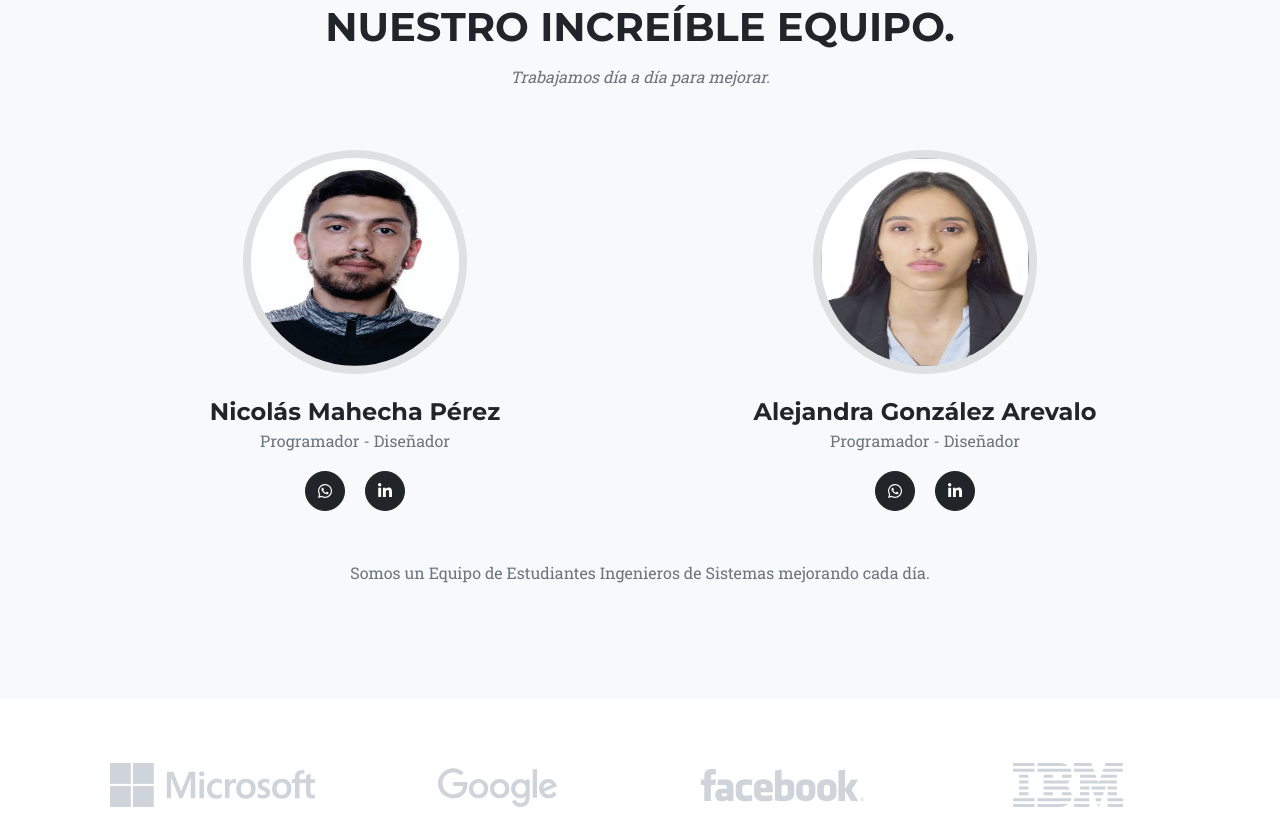
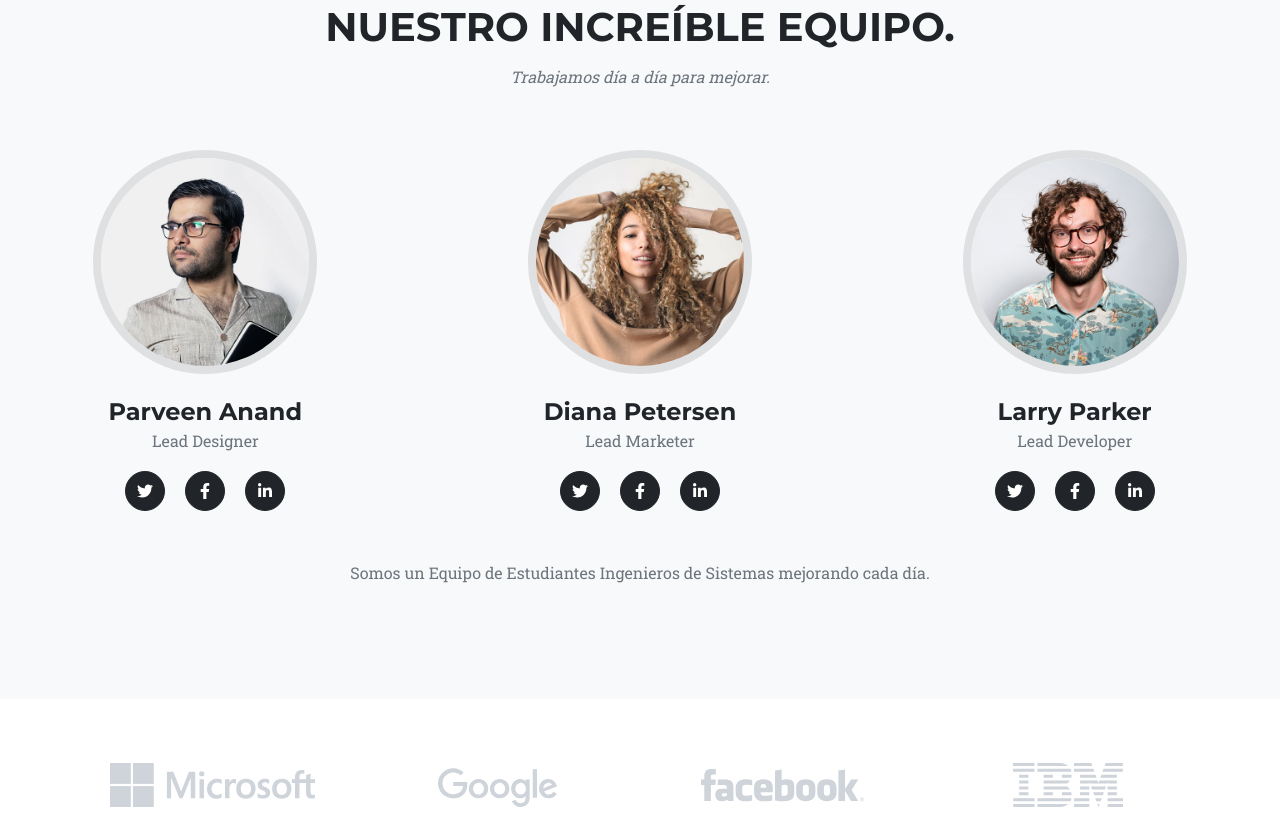
Before and after one commit to NicolasM911/Tienda-D-M, a plain HTML site: page index.html in a window 1280 px wide. Shown: the part 6119-6940 px from the top of the page. Drawn offline with nearby package versions, Linux system fonts and the light colour scheme.

Commit message:
second committ

```diff
--- a/index.html
+++ b/index.html
@@ -274,23 +274,36 @@
                 <h2 class="section-heading text-uppercase">Nuestro increíble equipo.</h2>
                 <h3 class="section-subheading text-muted">Trabajamos día a día para mejorar.</h3>
             </div>
+        </div>
         <div class="row">
-                <div class="col-lg-6">
+            <div class="col-lg-4">
                 <div class="team-member">
-                        <img class="mx-auto rounded-circle" src="assets/img/team/fotoN.jpg" alt="..." />
-                        <h4>Nicolás Mahecha Pérez</h4>
-                        <p class="text-muted">Programador - Diseñador</p>
-                        <a class="btn btn-dark btn-social mx-2" href="https://api.whatsapp.com/send?phone=573507275803&text=Un%20gusto%20saludarte!!%20Me%20gustar%C3%ADa%20contactarme%20contigo" target="_blank" aria-label="Nicolas MAhecha whatsapp Profile"><i class="fab  fa-whatsapp"></i></a>
-                        <a class="btn btn-dark btn-social mx-2" href="https://www.linkedin.com/in/nicolasmahecha11/" target="_blank" aria-label="Nicolas Mahecha LinkedIn Profile"><i class="fab fa-linkedin-in"></i></a>
+                    <img class="mx-auto rounded-circle" src="assets/img/team/1.jpg" alt="..." />
+                    <h4>Parveen Anand</h4>
+                    <p class="text-muted">Lead Designer</p>
+                    <a class="btn btn-dark btn-social mx-2" href="#!" aria-label="Parveen Anand Twitter Profile"><i class="fab fa-twitter"></i></a>
+                    <a class="btn btn-dark btn-social mx-2" href="#!" aria-label="Parveen Anand Facebook Profile"><i class="fab fa-facebook-f"></i></a>
+                    <a class="btn btn-dark btn-social mx-2" href="#!" aria-label="Parveen Anand LinkedIn Profile"><i class="fab fa-linkedin-in"></i></a>
                 </div>
             </div>
-                <div class="col-lg-6">
+            <div class="col-lg-4">
                 <div class="team-member">
-                        <img class="mx-auto rounded-circle" src="assets/img/team/fotoD.jpg" alt="..." />
-                        <h4>Alejandra González Arevalo</h4>
-                        <p class="text-muted">Programador - Diseñador</p>
-                        <a class="btn btn-dark btn-social mx-2" href="#!" target="_blank" aria-label="alejandra gonzales whatsapp Profile"><i class="fab  fa-whatsapp"></i></a>
-                        <a class="btn btn-dark btn-social mx-2" href="https://www.linkedin.com/in/dayana-alejandra-gonzalez-arevalo-120927245/" target="_blank" aria-label="alejandra gonzales LinkedIn Profile"><i class="fab fa-linkedin-in"></i></a>
+                    <img class="mx-auto rounded-circle" src="assets/img/team/2.jpg" alt="..." />
+                    <h4>Diana Petersen</h4>
+                    <p class="text-muted">Lead Marketer</p>
+                    <a class="btn btn-dark btn-social mx-2" href="#!" aria-label="Diana Petersen Twitter Profile"><i class="fab fa-twitter"></i></a>
+                    <a class="btn btn-dark btn-social mx-2" href="#!" aria-label="Diana Petersen Facebook Profile"><i class="fab fa-facebook-f"></i></a>
+                    <a class="btn btn-dark btn-social mx-2" href="#!" aria-label="Diana Petersen LinkedIn Profile"><i class="fab fa-linkedin-in"></i></a>
+                </div>
+            </div>
+            <div class="col-lg-4">
+                <div class="team-member">
+                    <img class="mx-auto rounded-circle" src="assets/img/team/3.jpg" alt="..." />
+                    <h4>Larry Parker</h4>
+                    <p class="text-muted">Lead Developer</p>
+                    <a class="btn btn-dark btn-social mx-2" href="#!" aria-label="Larry Parker Twitter Profile"><i class="fab fa-twitter"></i></a>
+                    <a class="btn btn-dark btn-social mx-2" href="#!" aria-label="Larry Parker Facebook Profile"><i class="fab fa-facebook-f"></i></a>
+                    <a class="btn btn-dark btn-social mx-2" href="#!" aria-label="Larry Parker LinkedIn Profile"><i class="fab fa-linkedin-in"></i></a>
                 </div>
             </div>
         </div>
@@ -391,12 +404,12 @@
     <footer class="footer py-4">
         <div class="container">
             <div class="row align-items-center">
-                <div class="col-lg-4 text-lg-start">Copyright &copy; - Desarrollado por Nicolas Mahecha - Alejandra Gonzalez 2022</div>
-                <!-- <div class="col-lg-4 my-3 my-lg-0">
+                <div class="col-lg-4 text-lg-start">Copyright &copy; - Desarrollado por Nicolas - Alejandra 2022</div>
+                <div class="col-lg-4 my-3 my-lg-0">
                     <a class="btn btn-dark btn-social mx-2" href="#!" aria-label="Twitter"><i class="fab fa-twitter"></i></a>
                     <a class="btn btn-dark btn-social mx-2" href="#!" aria-label="Facebook"><i class="fab fa-facebook-f"></i></a>
                     <a class="btn btn-dark btn-social mx-2" href="#!" aria-label="LinkedIn"><i class="fab fa-linkedin-in"></i></a>
-                </div> -->
+                </div>
                 <div class="col-lg-4 text-lg-end">
                     <a class="link-dark text-decoration-none me-3" href="#!">Política de privacidad</a>
                     <a class="link-dark text-decoration-none" href="#!">Términos de Uso</a>
```
Lines whose indentation alone changed are shown as unchanged.
